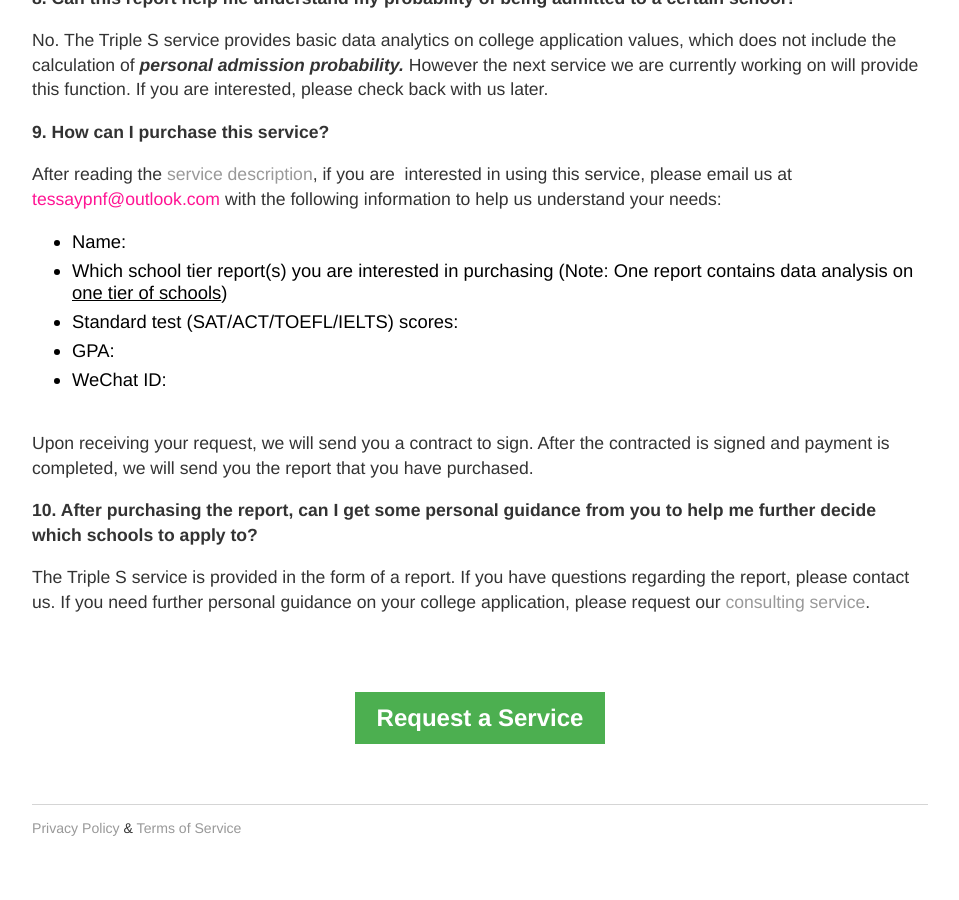
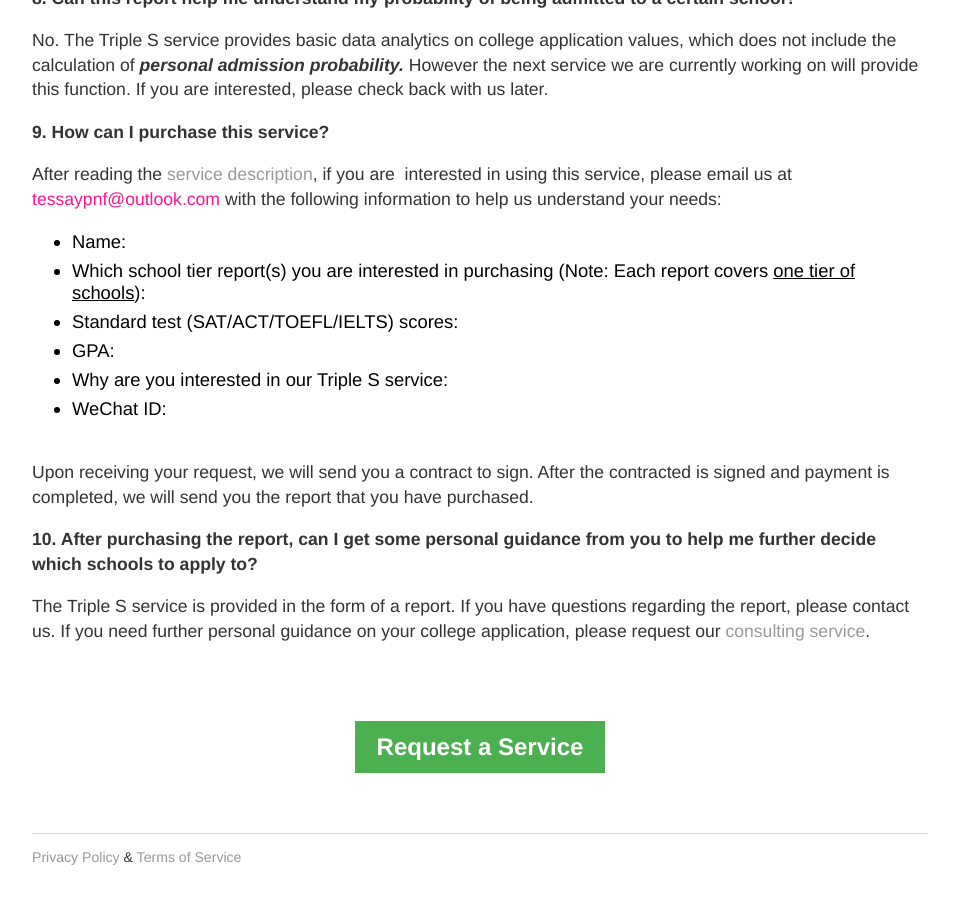
Before and after one commit to RagingTiger/PnFTech.github.io, a Jekyll site: the page built from analytics_faq/index.html, in a window 1280 px wide and 900 px high, scrolled down 1035 px. Shown: the whole window, without its empty margins (160-1119 px from the left). Built offline with Jekyll 4.4.1, drawn with Linux system fonts in a browser that asks for light colours.

Commit message:
updated triple s customer info

```diff
--- a/analytics/index.html
+++ b/analytics/index.html
@@ -74,9 +74,10 @@ title: PnF
       <ul class="posts">
         <li>Name:</li>
         <li>Which school tier report(s) you are interested in purchasing (Note:
-          One report contains data analysis on <u>one tier of schools</u>)</li>
+          Each report covers <u>one tier of schools</u>):</li>
 				<li>Standard test (SAT/ACT/TOEFL/IELTS) scores:</li>
 				<li>GPA:</li>
+				<li>Why are you interested in our Triple S service:</li>
         <li>WeChat ID:</li>
       </ul>
     </li>
--- a/analytics_faq/index.html
+++ b/analytics_faq/index.html
@@ -59,9 +59,10 @@ title: PnF
 		<ul class="posts">
 			<li>Name:</li>
 			<li>Which school tier report(s) you are interested in purchasing (Note:
-				One report contains data analysis on <u>one tier of schools</u>)</li>
+				Each report covers <u>one tier of schools</u>):</li>
 			<li>Standard test (SAT/ACT/TOEFL/IELTS) scores:</li>
 			<li>GPA:</li>
+			<li>Why are you interested in our Triple S service:</li>
 			<li>WeChat ID:</li>
     </ul>
   <p>Upon receiving your request, we will send you a contract to sign. After the
```
